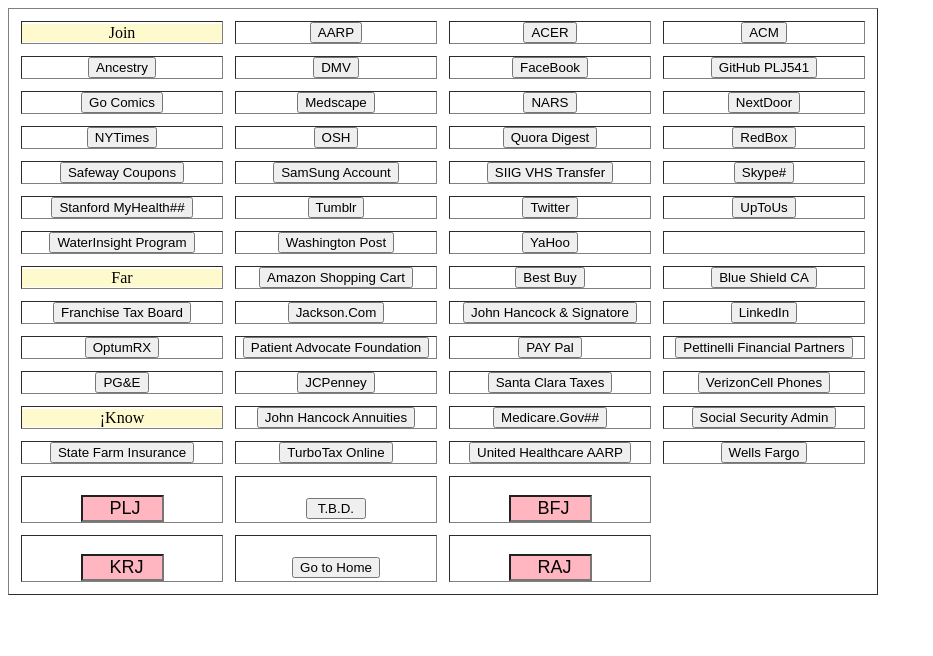
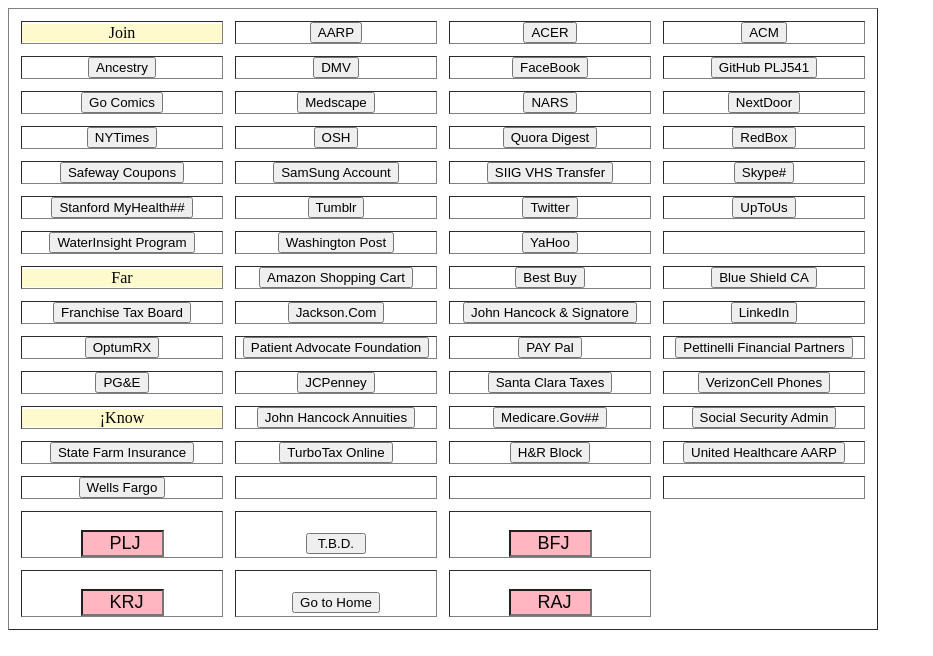
Before and after one commit to plj541/APL.js.User, a plain HTML site: page File/index.html in a window 1280 px wide. Shown: the whole page, without its empty margins (0-933 px from the left). Drawn offline with Linux system fonts and the light colour scheme.

Commit message:
Add H&R Block

```diff
--- a/File/index.html
+++ b/File/index.html
@@ -368,11 +368,20 @@
   </center></td>
   <td width="200"><center>
    <input type="button"
+    value="H&amp;R Block"
+    onclick="handleChoice('H&amp;R Block',
+    'https://taxes.hrblock.com/',
+    'tex541', '', 'rose4891', '')">
+  </center></td>
+  <td width="200"><center>
+   <input type="button"
     value="United Healthcare AARP"
     onclick="handleChoice('United Healthcare AARP',
     'https://member.aarpmedicareplans.com/login.html',
     'plj541@gmail.com', 'bfj636@gmail.com', '', '')">
   </center></td>
+ </tr>
+ <tr>
   <td width="200"><center>
    <input type="button"
     value="Wells Fargo"
@@ -380,6 +389,9 @@
     'https://www.wellsfargo.com/',
     'jack50ntr41', '', '', '')">
   </center></td>
+  <td width="200"></td>
+  <td width="200"></td>
+  <td width="200"></td>
  </tr>
  <tr>
   <td width="200"><center><br>
```
